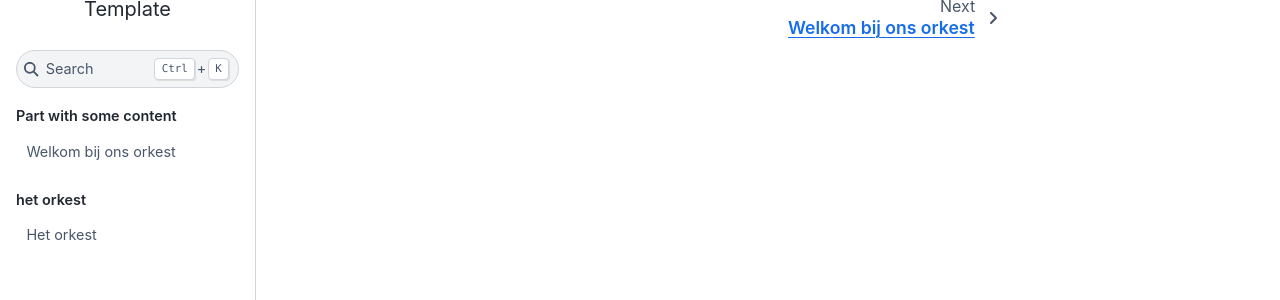
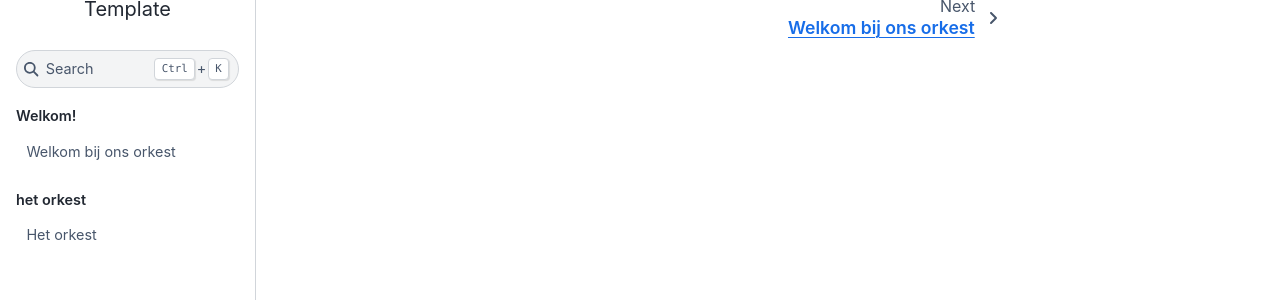
Before and after one commit to margreetdocter/ovwilton, a Jupyter Book: the page built from book/intro.md, in a window 1280 px wide. Shown: the part 266-566 px from the top of the page. Built offline with Jupyter Book 1.0.4 settings and Sphinx 7.4.7 and the Sphinx Book theme 1.1.4, drawn with Linux system fonts in a browser that asks for light colours; pages that are not in the unit, such as notebooks, are missing from menus; comment, search, counter and statistics services are not loaded.

Commit message:
Update _toc.yml

```diff
--- a/book/_toc.yml
+++ b/book/_toc.yml
@@ -4,7 +4,7 @@ format: jb-book
 root: intro.md
 
 parts:
-  - caption: Part with some content # A title for the whole the subtree, e.g. shown above the subtree in ToCs, configuration part of sphinx-external-toc (https://sphinx-external-toc.readthedocs.io/en/latest/intro.html)
+  - caption: Welkom! # A title for the whole the subtree, e.g. shown above the subtree in ToCs, configuration part of sphinx-external-toc (https://sphinx-external-toc.readthedocs.io/en/latest/intro.html)
     numbered: false                 # Default value (line can be removed), whether to number the chapters/sections in this part, configuration part of sphinx-external-toc (https://sphinx-external-toc.readthedocs.io/en/latest/intro.html)
     style: numerical                # Default value (line can be removed), style of numbering for this part, configuration part of TeachBooks' version of sphinx-external-toc (https://github.com/TeachBooks/sphinx-external-toc?tab=readme-ov-file#toc-tree-options)
     restart_numbering: false        # Default value (line can be removed), whether to restart numbering for this part, configuration part of TeachBooks' version of sphinx-external-toc (https://github.com/TeachBooks/sphinx-external-toc?tab=readme-ov-file#toc-tree-options)
```
